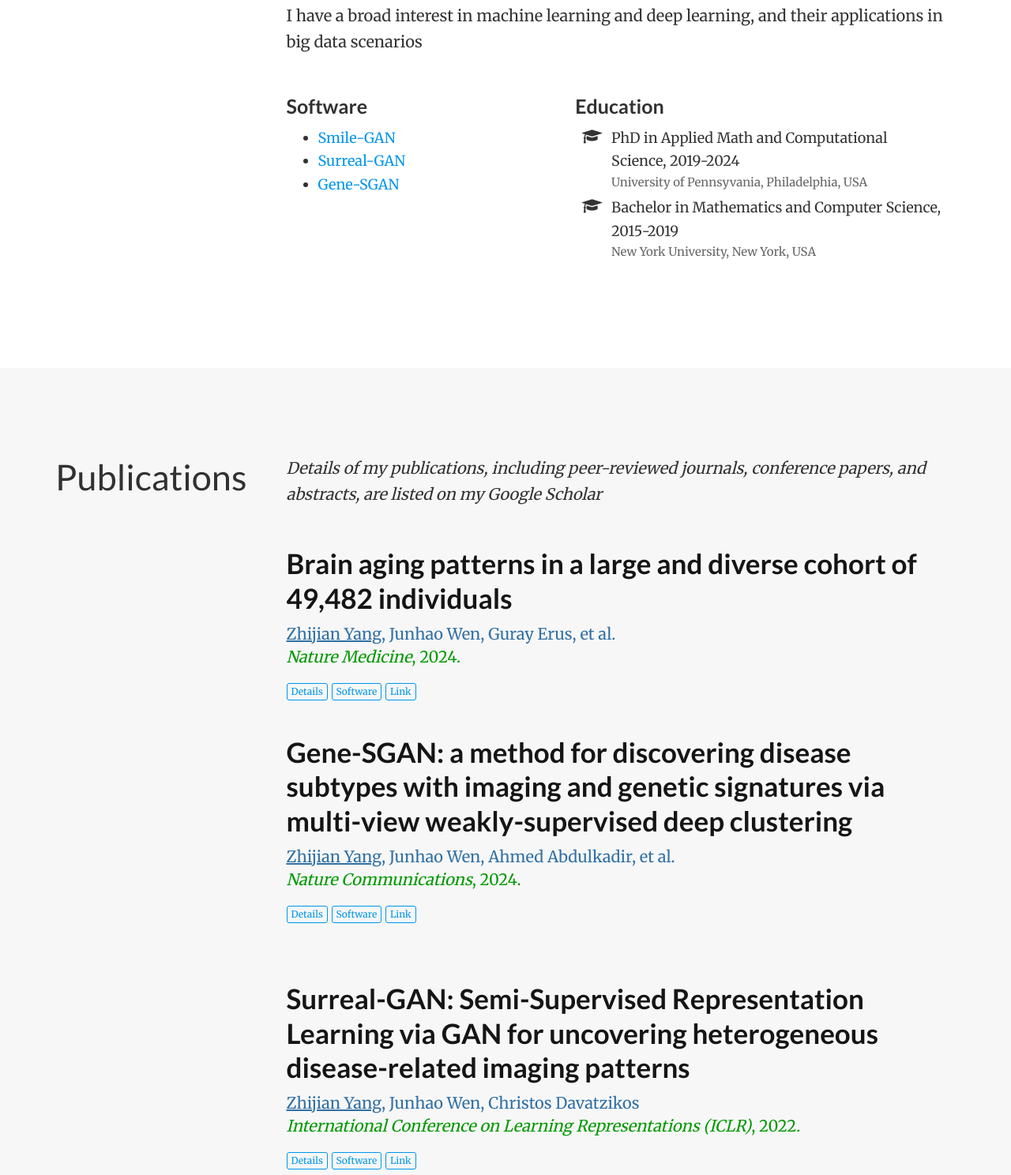
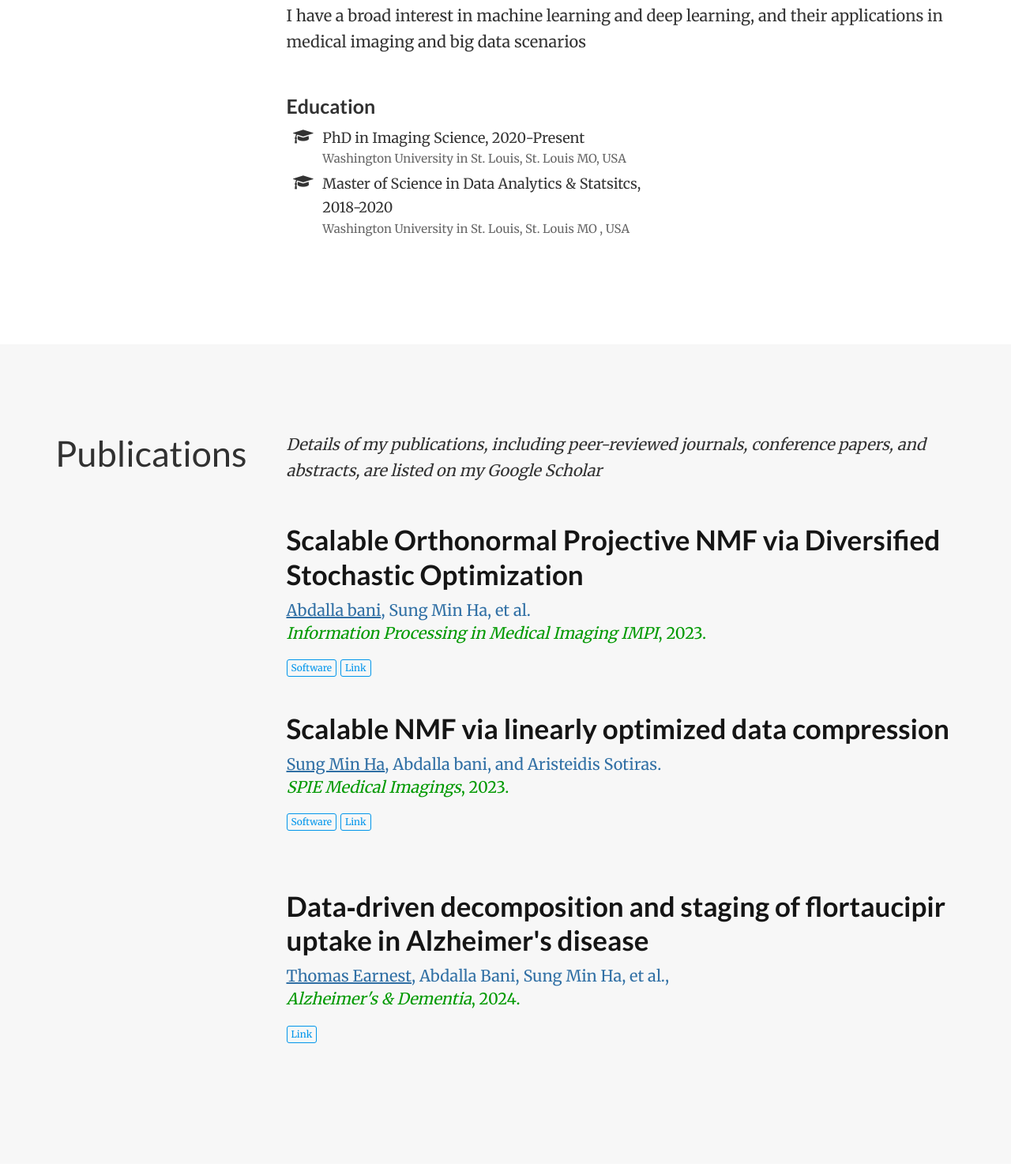
Before and after one commit to aabani/aabani.github.io, a plain HTML site: page index.html in a window 1280 px wide. Shown: the part 675-2163 px from the top of the page at 79% size. Drawn offline with nearby package versions, Linux system fonts and the light colour scheme; some packages are replaced by stand-ins of ours; some icons are missing.

Commit message:
Update index.html

```diff
--- a/index.html
+++ b/index.html
@@ -200,10 +200,11 @@
 <li>Longitdunal analysis of large-scale neuroimaging data to parse disease heterogeneity</li>
 </p>
 
-<p>I have a broad interest in machine learning and deep learning, and their applications in big data scenarios</p>
+<p>I have a broad interest in machine learning and deep learning, and their applications in medical imaging and big data scenarios</p>
 
     <div class="row">
 
+<!--
 
       <div class="col-sm-5">
         <h3>Software</h3>
@@ -217,6 +218,7 @@
 
         </ul>
       </div>
+-->
 
 
 
@@ -226,18 +228,19 @@
           <li>
             <i class="fa-li fa fa-graduation-cap"></i>
             <div class="description">
-              <p class="course">PhD in Applied Math and Computational Science, 2019-2024</p>
-              <p class="institution">University of Pennsyvania, Philadelphia, USA</p>
+              <p class="course">PhD in Imaging Science, 2020-Present</p>
+              <p class="institution">Washington University in St. Louis, St. Louis MO, USA</p>
             </div>
           </li>
 
           <li>
             <i class="fa-li fa fa-graduation-cap"></i>
             <div class="description">
-              <p class="course">Bachelor in Mathematics and Computer Science, 2015-2019</p>
-              <p class="institution">New York University, New York, USA</p>
+              <p class="course">Master of Science in Data Analytics & Statsitcs, 2018-2020</p>
+              <p class="institution">Washington University in St. Louis, St. Louis MO , USA</p>
             </div>
           </li>
+
 
         </ul>
       </div>
@@ -283,7 +286,7 @@
 
 
     <h3 class="article-title" itemprop="name">
-      <a href="https://www.nature.com/articles/s41591-024-03144-x" itemprop="url">Brain aging patterns in a large and diverse cohort of 49,482 individuals</a>
+      <a href="https://link.springer.com/chapter/10.1007/978-3-031-34048-2_38" itemprop="url">Scalable Orthonormal Projective NMF via Diversified Stochastic Optimization</a>
     </h3>
 
     <div class="pub-abstract" itemprop="text">
@@ -292,28 +295,28 @@
 
     <div class="pub-authors" itemprop="author">
 
-      <span style="text-decoration: underline;">Zhijian Yang</span>, Junhao Wen, Guray Erus, et al.
+      <span style="text-decoration: underline;">Abdalla bani</span>, Sung Min Ha, et al.
 
     </div>
 
     <div class="pub-publication">
-        <em>Nature Medicine</em>, 2024.
+        <em>Information Processing in Medical Imaging IMPI</em>, 2023.
     </div>
 
     <div class="pub-links">
 
 
 
-
+<!--
   <a class="btn btn-primary btn-outline btn-xs" href="./publication/surreal-gan/">
   Details
   </a>
-
-  <a class="btn btn-primary btn-outline btn-xs" href="https://github.com/zhijian-yang/SurrealGAN">
+-->
+  <a class="btn btn-primary btn-outline btn-xs" href="https://github.com/sotiraslab/dsopNMF">
     Software
   </a>
 
-  <a class="btn btn-primary btn-outline btn-xs" href="https://www.nature.com/articles/s41591-024-03144-x">
+  <a class="btn btn-primary btn-outline btn-xs" href="https://link.springer.com/chapter/10.1007/978-3-031-34048-2_38">
   Link
   </a>
 
@@ -325,7 +328,7 @@
 </div>
 
     <h3 class="article-title" itemprop="name">
-      <a href="https://www.nature.com/articles/s41467-023-44271-2" itemprop="url"> Gene-SGAN: a method for discovering disease subtypes with imaging and genetic signatures via multi-view weakly-supervised deep clustering</a>
+      <a href="https://www.spiedigitallibrary.org/conference-proceedings-of-spie/12464/124640V/Scalable-NMF-via-linearly-optimized-data-compression/10.1117/12.2654282.full" itemprop="url"> Scalable NMF via linearly optimized data compression</a>
     </h3>
 
     <div class="pub-abstract" itemprop="text">
@@ -334,28 +337,28 @@
 
     <div class="pub-authors" itemprop="author">
 
-      <span style="text-decoration: underline;">Zhijian Yang</span>, Junhao Wen, Ahmed Abdulkadir, et al.
+      <span style="text-decoration: underline;">Sung Min Ha</span>, Abdalla bani, and Aristeidis Sotiras.
 
     </div>
 
     <div class="pub-publication">
-        <em>Nature Communications</em>, 2024.
+        <em>SPIE Medical Imagings</em>, 2023.
     </div>
 
     <div class="pub-links">
 
 
 
-
+<!--
   <a class="btn btn-primary btn-outline btn-xs" href="./publication/gene-sgan/">
   Details
   </a>
-
-  <a class="btn btn-primary btn-outline btn-xs" href="https://github.com/zhijian-yang/GeneSGAN">
+-->
+  <a class="btn btn-primary btn-outline btn-xs" href="https://github.com/sotiraslab/qr_svd_opNMF">
   Software
   </a>
 
-  <a class="btn btn-primary btn-outline btn-xs" href="https://www.nature.com/articles/s41467-023-44271-2">
+  <a class="btn btn-primary btn-outline btn-xs" href="https://www.spiedigitallibrary.org/conference-proceedings-of-spie/12464/124640V/Scalable-NMF-via-linearly-optimized-data-compression/10.1117/12.2654282.full">
   Link
   </a>
 
@@ -379,7 +382,7 @@
 
 
       <h3 class="article-title" itemprop="name">
-        <a href="https://openreview.net/forum?id=nf3A0WZsXS5" itemprop="url"> Surreal-GAN: Semi-Supervised Representation Learning via GAN for uncovering heterogeneous disease-related imaging patterns</a>
+        <a href="https://alz-journals.onlinelibrary.wiley.com/doi/full/10.1002/alz.13769" itemprop="url"> Data‐driven decomposition and staging of flortaucipir uptake in Alzheimer's disease</a>
       </h3>
 
       <div class="pub-abstract" itemprop="text">
@@ -388,19 +391,19 @@
 
       <div class="pub-authors" itemprop="author">
 
-        <span style="text-decoration: underline;">Zhijian Yang</span>, Junhao Wen, Christos Davatzikos
+        <span style="text-decoration: underline;">Thomas Earnest</span>, Abdalla Bani, Sung Min Ha, et al.,
 
       </div>
 
       <div class="pub-publication">
-        <em>International Conference on Learning Representations (ICLR)</em>, 2022.
+        <em>Alzheimer's & Dementia</em>, 2024.
       </div>
 
       <div class="pub-links">
 
 
 
-
+<!--
     <a class="btn btn-primary btn-outline btn-xs" href="./publication/surreal-gan/">
     Details
     </a>
@@ -408,8 +411,8 @@
     <a class="btn btn-primary btn-outline btn-xs" href="https://github.com/zhijian-yang/SurrealGAN">
     Software
     </a>
-
-    <a class="btn btn-primary btn-outline btn-xs" href="https://openreview.net/forum?id=nf3A0WZsXS5">
+-->
+    <a class="btn btn-primary btn-outline btn-xs" href="https://alz-journals.onlinelibrary.wiley.com/doi/full/10.1002/alz.13769">
     Link
     </a>
 
@@ -420,6 +423,7 @@
 </div>
 </div>
 
+    <!--
 
     <div class="pub-list-item" itemscope itemtype="http://schema.org/CreativeWork">
       <div class="row">
@@ -467,8 +471,10 @@
 </div>
 </div>
 </div>
+-->
 
     </div>
+<!--
   </section>
 
   <section id="project" class="home-section">
@@ -496,6 +502,7 @@
 
     </div>
     </div>
+  -->
 
   </section>
 
@@ -517,7 +524,7 @@
 
       <li>
         <i class="fa-li fa fa-envelope fa-2x" aria-hidden="true"></i>
-        <span id="person-email" itemprop="email"><a href="mailto:zhijianyyy@gmail.com">zhijianyyy(at)gmail(point)com</a></span>
+        <span id="person-email" itemprop="email"><a href="mailto:abdalla.bani@gmail.com">abdalla.bani(at)gmail(point)com</a></span>
       </li>
 
 
@@ -537,7 +544,7 @@
 
       <li>
         <i class="fa-li fa fa-map-marker fa-2x" aria-hidden="true"></i>
-        <span id="person-address" itemprop="address">Bellevue, WA</span>
+        <span id="person-address" itemprop="address">St. Louis, MO</span>
       </li>
 
 
@@ -556,7 +563,7 @@
   <div class="container">
     <p class="powered-by">
 
-      &copy; 2023 Zhijian Yang &middot;
+      &copy; 2024 Abdalla Bani &middot;
 
       Powered by the <a href="https://github.com/gcushen/hugo-academic" target="_blank">Academic
       theme</a> for <a href="http://gohugo.io" target="_blank">Hugo</a>.
```
